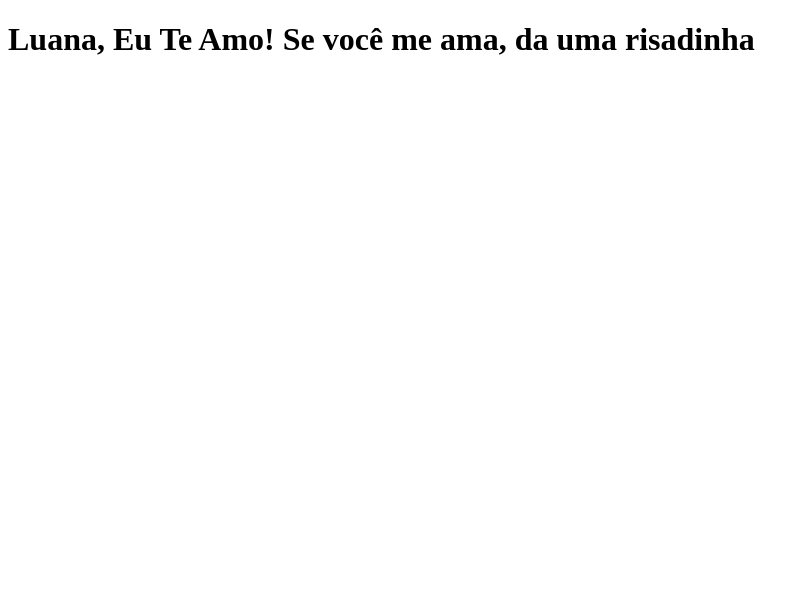
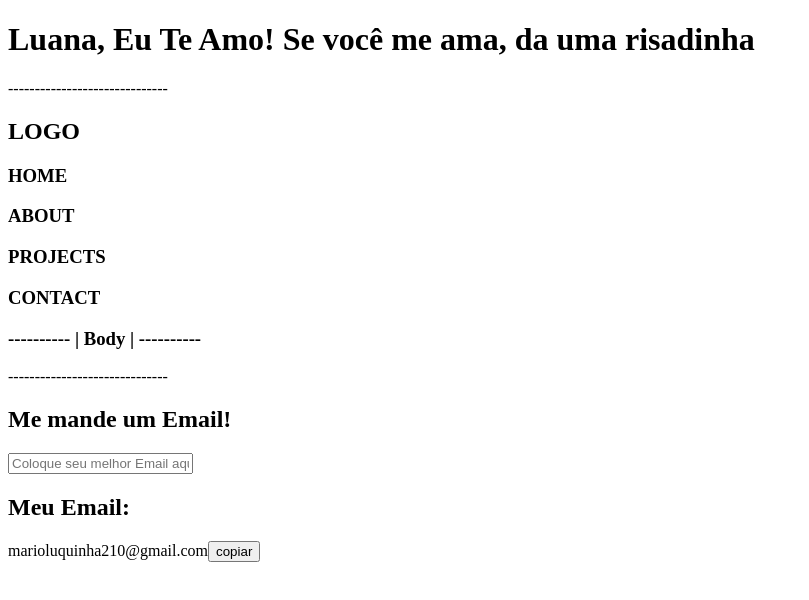
Before and after one commit to Kallenhard1/my-portfolio, a Next.js app: page / in a window 1280 px wide. Shown: the top 600 px of the page, without its empty margins (0-809 px from the left). Built offline with nearby package versions, Linux system fonts and the light colour scheme.

Commit message:
Added: `Body` to pages and added `Hero`, `Body` and `Contact` to `index.js`

```diff
--- /dev/null
+++ b/pages/Body.js
@@ -0,0 +1,5 @@
+function Body() {
+  return <h3>---------- | Body | ----------</h3>;
+}
+
+export default Body;
--- a/pages/Contact.js
+++ b/pages/Contact.js
@@ -23,6 +23,8 @@ const Contact = () => {
   return (
     <section className="contactMeSection">
       <div className="container">
+        <h2>Me mande um Email!</h2>
+        <input type="text" placeholder="Coloque seu melhor Email aqui." />
         <h2>Meu Email:</h2>
         <div className="EmailCopy">
           <span ref={emailRef}>marioluquinha210@gmail.com</span>
--- a/pages/index.js
+++ b/pages/index.js
@@ -1,5 +1,20 @@
+import React from "react";
+
+import Hero from "./Hero.js";
+import Contact from "./Contact.js";
+import Body from "./Body.js";
+
 function Home() {
-  return <h1>Luana, Eu Te Amo! Se você me ama, da uma risadinha</h1>;
+  return (
+    <div>
+      <h1>Luana, Eu Te Amo! Se você me ama, da uma risadinha</h1>
+      <p>------------------------------</p>
+      <Hero />
+      <Body />
+      <p>------------------------------</p>
+      <Contact />
+    </div>
+  );
 }
 
 export default Home;
```
